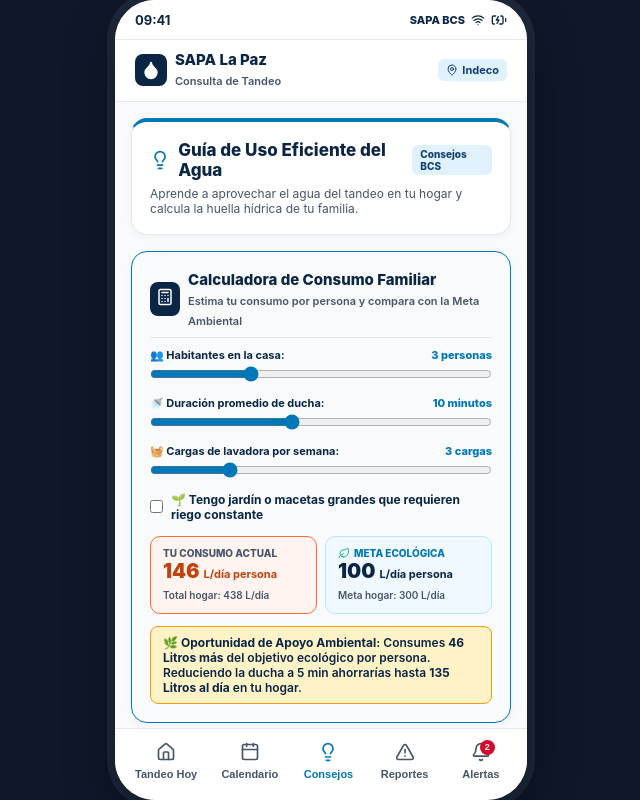
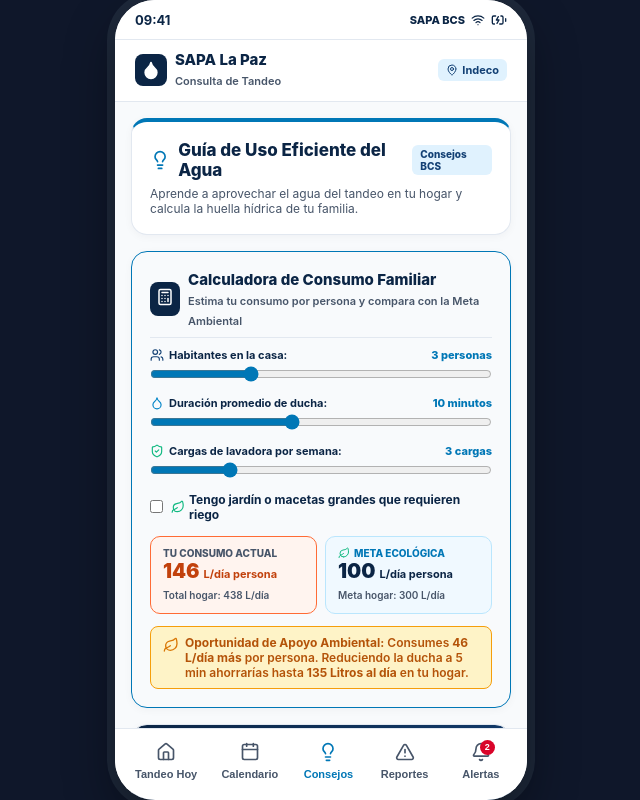
Before and after one commit to MRBONESMX/SAPABCS, a React (Vite) app: page / in a window 1280 px wide. Both pictures are taken after a click on the button "Consejos". Shown: the whole page, without its empty margins (319-959 px from the left). Built offline with nearby package versions, Linux system fonts and the light colour scheme.

Commit message:
Replace remaining emojis with SVG icons in WaterTipsGuide

```diff
--- a/src/components/tips/WaterTipsGuide.jsx
+++ b/src/components/tips/WaterTipsGuide.jsx
@@ -1,5 +1,5 @@
 import React, { useState } from 'react';
-import { Droplet, Sun, Moon, CloudRain, ShieldCheck, Thermometer, Sparkles, CheckCircle2, ChevronRight, Info, Lightbulb, Clock, Calculator, Users, Leaf, ArrowRight, Gauge } from 'lucide-react';
+import { Droplet, Sun, Moon, CloudRain, ShieldCheck, Thermometer, Sparkles, CheckCircle2, ChevronRight, Info, Lightbulb, Clock, Calculator, Users, Leaf, ArrowRight, Gauge, Plant, ShowerHead, WashingMachine, AlertCircle } from 'lucide-react';
 
 export default function WaterTipsGuide() {
   const [tipSeleccionado, setTipSeleccionado] = useState(null);
@@ -7,21 +7,18 @@
   // Estados de la Calculadora de Consumo Domiciliario
   const [numPersonas, setNumPersonas] = useState(3);
   const [minutosDucha, setMinutosDucha] = useState(10);
-  const [frecuenciaLavado, setFrecuenciaLavado] = useState(3); // Cargas a la semana
+  const [frecuenciaLavado, setFrecuenciaLavado] = useState(3);
   const [tieneJardin, setTieneJardin] = useState(false);
 
   // Lógica de Cálculo de Consumo (Litros por Persona al día)
-  // Ducha: ~9L por minuto. Sanitarios: ~24L/día persona. Lavado de trastes/ropa y aseo: ~40L/día persona.
   const litrosDuchaPersona = minutosDucha * 9;
-  const litrosInodoroYAseo = 30; // Promedio estándar
-  const litrosRopaTrastesPersona = (frecuenciaLavado * 60) / 7; // Distribución diaria
+  const litrosInodoroYAseo = 30;
+  const litrosRopaTrastesPersona = (frecuenciaLavado * 60) / 7;
   const litrosJardinPersona = tieneJardin ? 25 : 0;
 
-  // Consumo Real Estimado por Persona al Día
   const consumoPromedioPersona = Math.round(litrosDuchaPersona + litrosInodoroYAseo + litrosRopaTrastesPersona + litrosJardinPersona);
   const consumoTotalHogar = consumoPromedioPersona * numPersonas;
 
-  // Consumo Ecológico Sostenible Recomendado (OMS / Meta Ambiental BCS): 100 L/día persona
   const META_ECOLOGICA_PERSONA = 100;
   const metaTotalHogar = META_ECOLOGICA_PERSONA * numPersonas;
 
@@ -104,7 +101,7 @@
         </p>
       </div>
 
-      {/* 🧮 CALCULADORA INTERACTIVA DE CONSUMO HÍDRICO HOGAR VS META ECOLÓGICA */}
+      {/* CALCULADORA DE CONSUMO (ÍCONOS SVG EXCLUSIVOS) */}
       <div className="clean-card" style={{ marginBottom: '16px', border: '1.5px solid var(--water-accent)', background: '#F8FAFC' }}>
         <div style={{ display: 'flex', alignItems: 'center', gap: '8px', marginBottom: '10px', borderBottom: '1px solid var(--border-subtle)', paddingBottom: '8px' }}>
           <div style={{ background: 'var(--primary-navy)', padding: '6px', borderRadius: '8px', color: 'white' }}>
@@ -120,13 +117,15 @@
           </div>
         </div>
 
-        {/* Formulario Interactivo de Parámetros */}
+        {/* Parámetros con Íconos SVG */}
         <div style={{ display: 'flex', flexDirection: 'column', gap: '10px', marginBottom: '14px' }}>
 
           {/* Número de Habitantes */}
           <div>
             <div style={{ display: 'flex', justifyContent: 'space-between', fontSize: '11px', fontWeight: 700, color: 'var(--primary-navy)', marginBottom: '4px' }}>
-              <span>👥 Habitantes en la casa:</span>
+              <span style={{ display: 'flex', alignItems: 'center', gap: '5px' }}>
+                <Users size={14} color="var(--primary-blue)" /> Habitantes en la casa:
+              </span>
               <span style={{ color: 'var(--water-accent)', fontWeight: 800 }}>{numPersonas} personas</span>
             </div>
             <input
@@ -139,10 +138,12 @@
             />
           </div>
 
-          {/* Minutos en la Ducha por persona */}
+          {/* Duración de Ducha */}
           <div>
             <div style={{ display: 'flex', justifyContent: 'space-between', fontSize: '11px', fontWeight: 700, color: 'var(--primary-navy)', marginBottom: '4px' }}>
-              <span>🚿 Duración promedio de ducha:</span>
+              <span style={{ display: 'flex', alignItems: 'center', gap: '5px' }}>
+                <Droplet size={14} color="#0284C7" /> Duración promedio de ducha:
+              </span>
               <span style={{ color: 'var(--water-accent)', fontWeight: 800 }}>{minutosDucha} minutos</span>
             </div>
             <input
@@ -155,10 +156,12 @@
             />
           </div>
 
-          {/* Cargas de lavadora a la semana */}
+          {/* Cargas de lavadora */}
           <div>
             <div style={{ display: 'flex', justifyContent: 'space-between', fontSize: '11px', fontWeight: 700, color: 'var(--primary-navy)', marginBottom: '4px' }}>
-              <span>🧺 Cargas de lavadora por semana:</span>
+              <span style={{ display: 'flex', alignItems: 'center', gap: '5px' }}>
+                <ShieldCheck size={14} color="#10B981" /> Cargas de lavadora por semana:
+              </span>
               <span style={{ color: 'var(--water-accent)', fontWeight: 800 }}>{frecuenciaLavado} cargas</span>
             </div>
             <input
@@ -171,19 +174,21 @@
             />
           </div>
 
-          {/* Opción de Jardín / Plantas */}
+          {/* Opción de Jardín */}
           <label style={{ display: 'flex', alignItems: 'center', gap: '8px', cursor: 'pointer', fontSize: '12px', fontWeight: 700, color: 'var(--primary-navy)' }}>
             <input
               type="checkbox"
               checked={tieneJardin}
               onChange={(e) => setTieneJardin(e.target.checked)}
             />
-            <span>🌱 Tengo jardín o macetas grandes que requieren riego constante</span>
+            <span style={{ display: 'flex', alignItems: 'center', gap: '4px' }}>
+              <Leaf size={14} color="#10B981" /> Tengo jardín o macetas grandes que requieren riego
+            </span>
           </label>
 
         </div>
 
-        {/* COMPARATIVA VISUAL: CONSUMO ESTIMADO VS CONSUMO ECOLÓGICO */}
+        {/* COMPARATIVA VISUAL */}
         <div style={{ display: 'grid', gridTemplateColumns: '1fr 1fr', gap: '8px', marginBottom: '12px' }}>
 
           {/* Consumo Calculado Actual */}
@@ -199,7 +204,7 @@
             </span>
           </div>
 
-          {/* Meta Ecológica Recomendada */}
+          {/* Meta Ecológica */}
           <div style={{ background: '#F0F9FF', padding: '10px 12px', borderRadius: '10px', border: '1px solid #BAE6FD' }}>
             <div style={{ display: 'flex', alignItems: 'center', gap: '4px', fontSize: '10px', fontWeight: 800, color: 'var(--water-accent)', textTransform: 'uppercase' }}>
               <Leaf size={12} color="#10B981" /> Meta Ecológica
@@ -214,22 +219,25 @@
 
         </div>
 
-        {/* VERDICTO Y CONSEJO ECOLÓGICO */}
+        {/* VERDICTO CON SVG */}
         <div style={{ padding: '8px 12px', borderRadius: '8px', background: esConsumoEcológico ? '#E6F9F0' : '#FEF3C7', border: `1px solid ${esConsumoEcológico ? '#10B981' : '#F59E0B'}`, fontSize: '12px', color: 'var(--primary-navy)' }}>
           {esConsumoEcológico ? (
             <div style={{ display: 'flex', alignItems: 'center', gap: '6px', fontWeight: 700, color: '#047857' }}>
-              <CheckCircle2 size={16} /> ¡Felicidades! Tu hogar está dentro del rango de Consumo Ecológico Sostenible.
+              <CheckCircle2 size={16} color="#10B981" /> ¡Excelente! Tu hogar está dentro del rango de Consumo Ecológico Sostenible.
             </div>
           ) : (
-            <div style={{ fontWeight: 600 }}>
-              🌿 <b>Oportunidad de Apoyo Ambiental:</b> Consumes <b>{diferenciaConsumo} Litros más</b> del objetivo ecológico por persona. Reduciendo la ducha a 5 min ahorrarías hasta <b>{numPersonas * 45} Litros al día</b> en tu hogar.
+            <div style={{ display: 'flex', alignItems: 'flex-start', gap: '6px', fontWeight: 600, color: '#B45309' }}>
+              <Leaf size={16} color="#D97706" style={{ flexShrink: 0, marginTop: '2px' }} />
+              <span>
+                <b>Oportunidad de Apoyo Ambiental:</b> Consumes <b>{diferenciaConsumo} L/día más</b> por persona. Reduciendo la ducha a 5 min ahorrarías hasta <b>{numPersonas * 45} Litros al día</b> en tu hogar.
+              </span>
             </div>
           )}
         </div>
 
       </div>
 
-      {/* RECOMENDACIÓN DÍA / NOCHE */}
+      {/* RECOMENDACIÓN DÍA / NOCHE CON SVG */}
       <div
         className="clean-card"
         style={{
@@ -242,8 +250,8 @@
         <div style={{ display: 'flex', alignItems: 'center', gap: '6px', fontSize: '11px', fontWeight: 800, color: '#38BDF8', textTransform: 'uppercase', marginBottom: '6px' }}>
           <Clock size={14} /> Recomendación para el horario actual (Día / Noche)
         </div>
-        <h4 style={{ fontSize: '16px', fontWeight: 800, marginBottom: '4px' }}>
-          ☀️ Durante el día (Horas de Sol)
+        <h4 style={{ fontSize: '15px', fontWeight: 800, marginBottom: '4px', display: 'flex', alignItems: 'center', gap: '6px' }}>
+          <Sun size={18} color="#FFD166" /> Durante el día (Horas de Sol)
         </h4>
         <p style={{ fontSize: '12px', opacity: 0.9, lineHeight: '1.4' }}>
           Prioriza el <b>llenado de tinacos</b> y reserva de aljibe. Evita regar plantas o lavar patios con manguera debido al alto índice de evaporación por temperatura.
```
